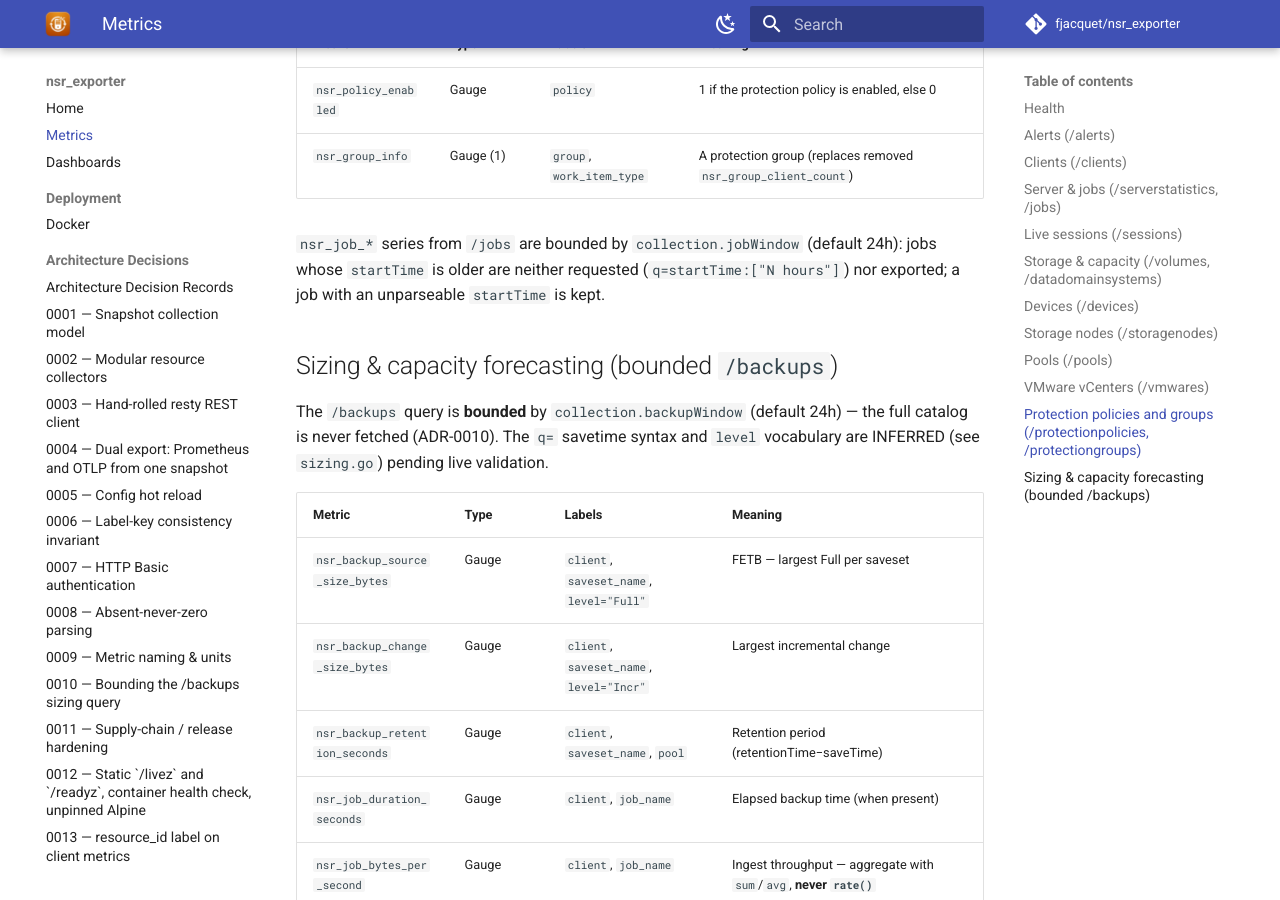
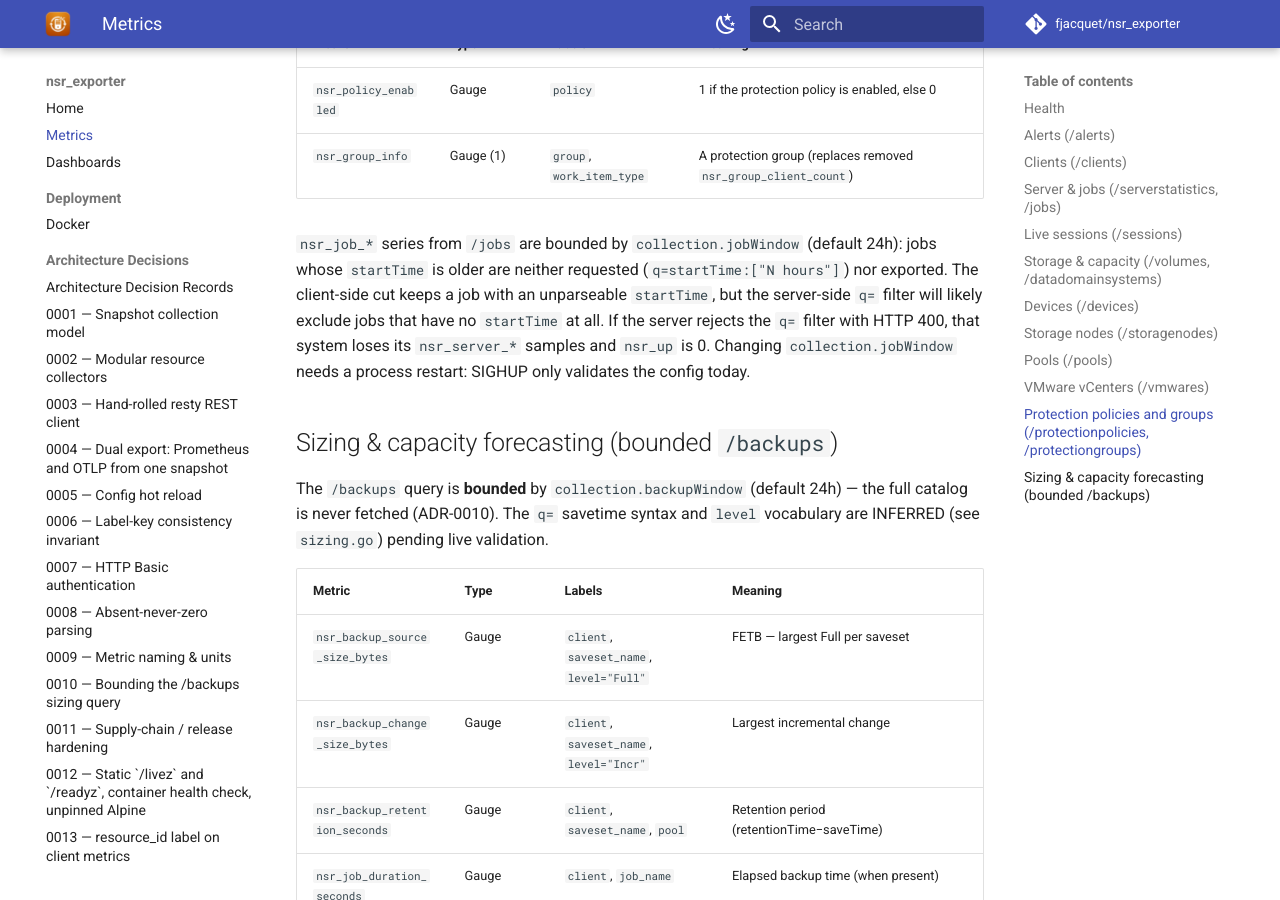
Before and after one commit to fjacquet/nsr_exporter, an MkDocs documentation site: the page built from docs/metrics.md, in a window 1280 px wide and 900 px high, scrolled down 4822 px. Built offline with MkDocs 1.6.1 and Material for MkDocs 9.7.7, drawn with Linux system fonts in a browser that asks for light colours; comment, search, counter and statistics services are not loaded.

Commit message:
docs: jobWindow caveats, restart note, dashboard impact in changelog
Co-Authored-By: Claude Sonnet 5.5 <noreply@anthropic.com>
Claude-Session: https://claude.ai/code/session_0148C11U36sWUWoxYbo8BJTT

```diff
--- a/docs/metrics.md
+++ b/docs/metrics.md
@@ -105,7 +105,11 @@ nsr_exporter --config real.yaml --once --debug --trace 2>trace.log | sort > samp
 
 `nsr_job_*` series from `/jobs` are bounded by `collection.jobWindow` (default 24h):
 jobs whose `startTime` is older are neither requested (`q=startTime:["N hours"]`) nor
-exported; a job with an unparseable `startTime` is kept.
+exported. The client-side cut keeps a job with an unparseable `startTime`, but the
+server-side `q=` filter will likely exclude jobs that have no `startTime` at all. If the
+server rejects the `q=` filter with HTTP 400, that system loses its `nsr_server_*` samples and
+`nsr_up` is 0. Changing `collection.jobWindow` needs a process restart: SIGHUP only validates
+the config today.
 
 ## Sizing & capacity forecasting (bounded `/backups`)
 
```
Also changed, not shown: CHANGELOG.md (+1 -0 lines), docs/deployment/docker.md (+1 -1 lines).
